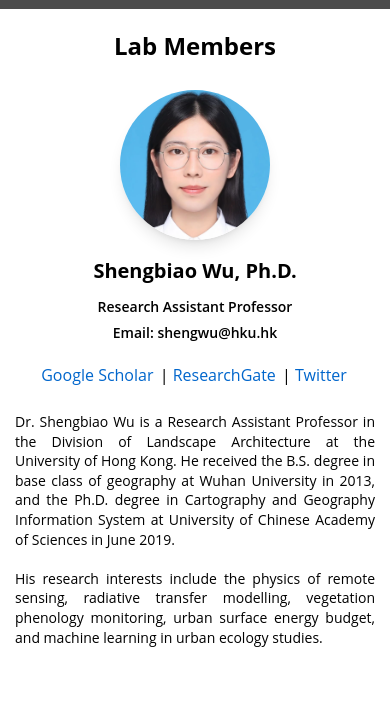
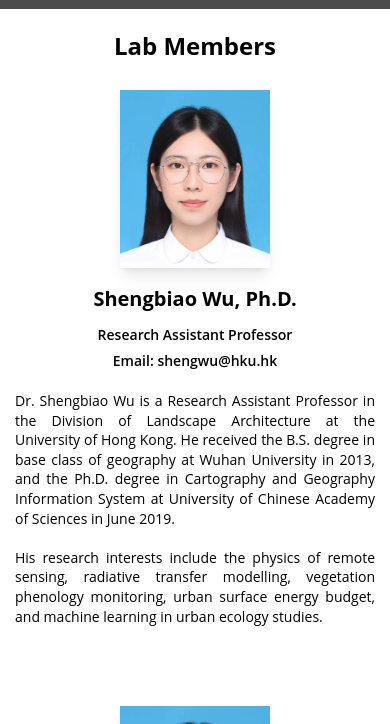
Before and after one commit to ZherongWu-CUHK/ZherongWu-CUHK.github.io, a plain HTML site: page members.html in a window 390 px wide. Shown: the part 42-766 px from the top of the page. Drawn offline with Linux system fonts and the light colour scheme.

Commit message:
Add files via upload

```diff
--- a/css/member.css
+++ b/css/member.css
@@ -26,8 +26,6 @@
 
 .member-photo {
     width: 260px;
-    height: 260px;
-    border-radius: 50%;
     margin-right: 80px;
     overflow: hidden;
     box-shadow: 0 10px 15px -3px rgb(0 0 0 / 0.1), 0 4px 6px -4px rgb(0 0 0 / 0.1);
@@ -37,6 +35,7 @@
     width: 100%;
     height: 100%;
     object-fit: cover;
+    vertical-align: middle;
 }
 
 .member-info {
@@ -61,6 +60,7 @@
 }
 
 .member-links {
+    display: none;
     margin-bottom: 20px;
 }
 
@@ -106,7 +106,6 @@
 
     .member-photo {
         width: 180px;
-        height: 180px;
         margin-bottom: 1.5rem;
     }
 
@@ -143,7 +142,6 @@
 
     .member-photo {
         width: 150px;
-        height: 150px;
         margin-bottom: 1rem;
     }
 
```
